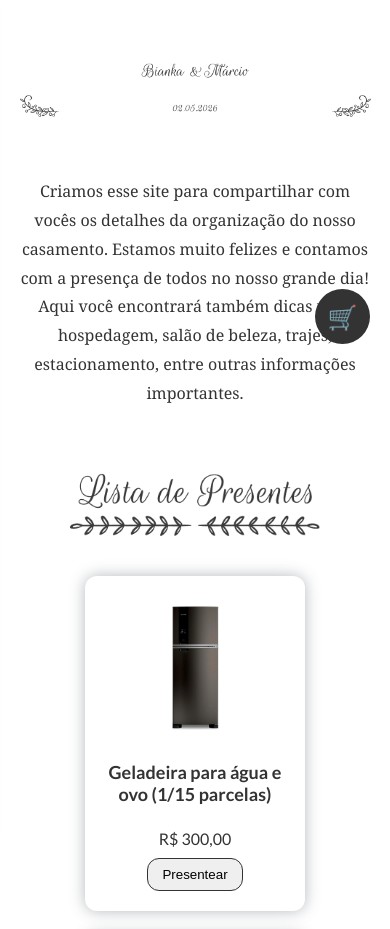
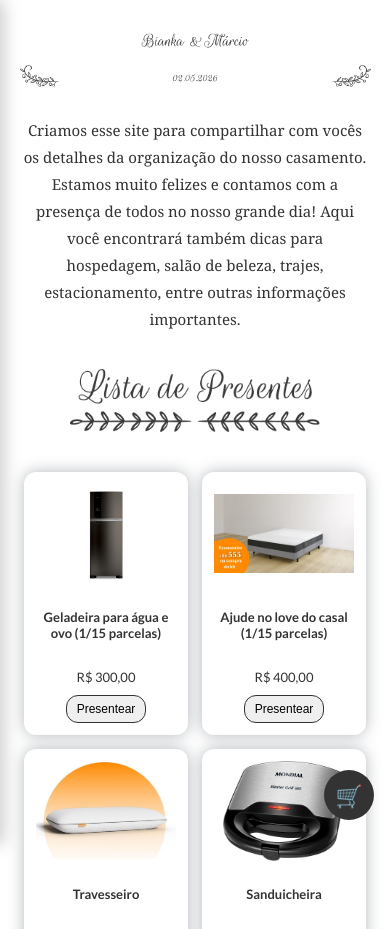
Before and after one commit to gutsavo/Lista-de-Presentes, a plain HTML site: page index.html in a window 390 px wide. Shown: the top 929 px of the page. Drawn offline with Linux system fonts and the light colour scheme.

Commit message:
Refactor CSS styles for layout and responsiveness

```diff
--- a/style.css
+++ b/style.css
@@ -106,7 +106,7 @@ body {
     font-size: 18px;
     margin: 10px 0;
     font-family: 'Lato', sans-serif;
-    min-height: 48px;   /* força mesma altura */
+    min-height: 48px;
 }
 
 .presente p {
@@ -118,13 +118,13 @@ body {
 .presente img {
     width: 100%;
     max-width: 160px;
-    height: 140px;          /* 🔥 altura fixa */
-    object-fit: contain;   /* mantém proporção */
+    height: 140px;
+    object-fit: contain;
     margin-bottom: 15px;
 }
 
 .presente button {
-    margin-top: auto;   /* 🔥 cola no fundo */
+    margin-top: auto;
     padding: 8px 14px;
     border: 1px solid #333;
     cursor: pointer;
@@ -159,7 +159,7 @@ body {
     font-size: 24px;
     cursor: pointer;
     z-index: 1000;
-        transition:
+    transition:
         transform 0.25s ease,
         box-shadow 0.25s ease,
         background-color 0.25s ease,
@@ -191,7 +191,7 @@ body {
 .cart-drawer {
     position: fixed;
     top: 0;
-    left: -320px; /* começa fora da tela */
+    left: -320px;
     width: 300px;
     height: 100%;
     background: #fff;
@@ -199,10 +199,11 @@ body {
     padding: 20px;
     transition: left 0.3s ease;
     z-index: 999;
+    overflow-y: auto;
 }
 
 .cart-drawer.open {
-    left: 0; /* entra na tela */
+    left: 0;
 }
 
 .cart-drawer ul {
@@ -237,3 +238,72 @@ body {
     color: #fff;
     cursor: pointer;
 }
+
+/* ===== MOBILE ===== */
+@media (max-width: 600px) {
+
+    .nomes {
+        margin: 30px 0;
+    }
+
+    .texto {
+        margin: 30px auto;
+        font-size: 15px;
+    }
+
+    /* Grid vira 2 colunas no celular */
+    .presentes {
+        grid-template-columns: repeat(2, 1fr);
+        gap: 14px;
+        padding: 0 4px;
+    }
+
+    .presente {
+        padding: 12px;
+    }
+
+    .presente h3 {
+        font-size: 13px;
+        min-height: 40px;
+    }
+
+    .presente p {
+        font-size: 13px;
+    }
+
+    .presente img {
+        height: 100px;
+    }
+
+    .presente button {
+        font-size: 12px;
+        padding: 6px 10px;
+    }
+
+    /* Carrinho ocupa tela inteira no mobile */
+    .cart-drawer {
+        width: 100%;
+        left: -100%;
+    }
+
+    .cart-drawer.open {
+        left: 0;
+    }
+
+    /* Botão do carrinho mais acessível no mobile */
+    .cart-button {
+        bottom: 24px;
+        right: 16px;
+        width: 50px;
+        height: 50px;
+        font-size: 22px;
+    }
+}
+
+/* Tablet: 3 colunas */
+@media (min-width: 601px) and (max-width: 900px) {
+    .presentes {
+        grid-template-columns: repeat(3, minmax(160px, 200px));
+        gap: 16px;
+    }
+}
```
